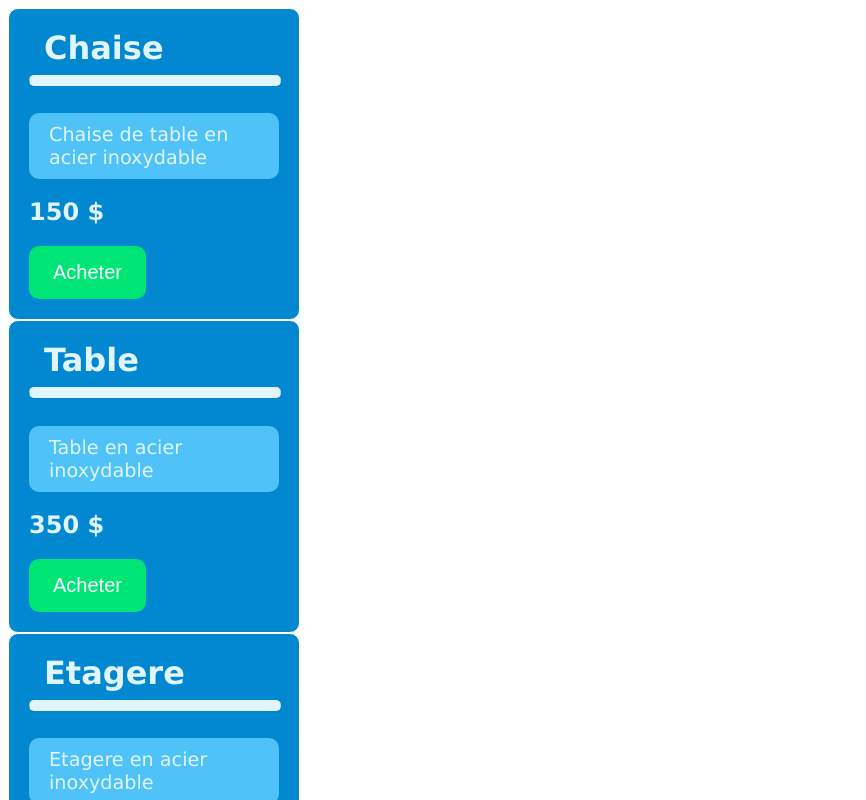
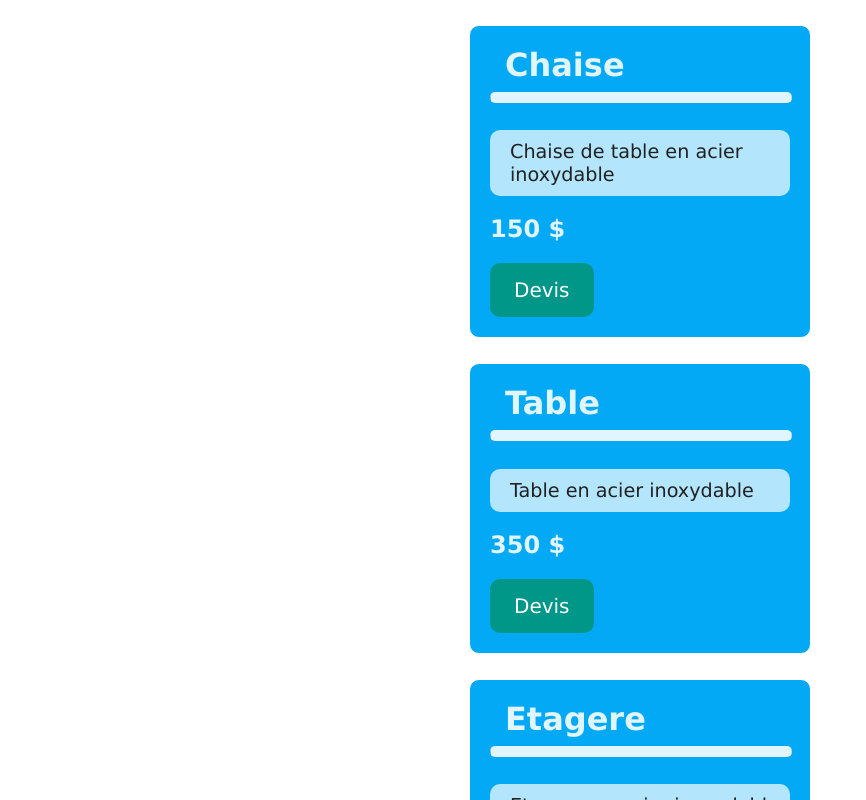
Before and after one commit to FayxChance/marketpalace, an Angular app: page / in a window 1280 px wide. Shown: the top 800 px of the page, without its empty margins (0-866 px from the left). Built offline with nearby package versions, Linux system fonts and the light colour scheme.

Commit message:
Modify css

```diff
--- a/src/app/product/product.component.css
+++ b/src/app/product/product.component.css
@@ -1,21 +1,27 @@
+* {
+  font-family: "Lucida Sans", "Lucida Sans Regular", "Lucida Grande",
+    "Lucida Sans Unicode", Geneva, Verdana, sans-serif;
+}
+
 .card {
   display: flex;
   flex-direction: column;
-  background-color: #0288D1;
-  width: 250px;
+  background-color: #03a9f4;
+  width: 300px;
   height: fit-content;
   padding: 20px;
   border: 1px white solid;
   border-radius: 10px;
-  font-family: 'Lucida Sans', 'Lucida Sans Regular', 'Lucida Grande', 'Lucida Sans Unicode', Geneva, Verdana, sans-serif;
+
+  margin: 25px auto;
 }
 
 .card-id {
   display: none;
 }
 
-.name-hz{
-  border-top: 10px solid #E1F5FE ;
+.name-hz {
+  border-top: 10px solid #e1f5fe;
   width: 100%;
   border-radius: 5px;
 }
@@ -24,29 +30,41 @@
   margin-top: 0px;
   margin-left: 15px;
   margin-bottom: 0px;
-  color: #E1F5FE;
+  color: #e1f5fe;
 }
 
 .card-description {
   word-wrap: normal;
-  color: #E1F5FE;
+  color: #212121;
   font-size: larger;
-  background-color: #4FC3F7;
+  background-color: #b3e5fc;
   padding: 10px;
   padding-left: 20px;
   border-radius: 10px;
 }
 
 .card-price {
-  font-family: 'Lucida Sans', 'Lucida Sans Regular', 'Lucida Grande', 'Lucida Sans Unicode', Geneva, Verdana, sans-serif;
-  color: #E1F5FE;
+  color: #e1f5fe;
   font-size: x-large;
   font-weight: bold;
   margin-bottom: 20px;
 }
 
 .card-button {
-  background-color : #00E676 ;
+  background-color: #009688;
+  border: none;
+  color: white;
+  text-decoration: none;
+  font-size: 20px;
+  display: inline-block;
+  text-align: center;
+  padding: 15px 24px;
+  border-radius: 10px;
+  transition: 0.2s;
+}
+
+.card-button:hover {
+  background-color: #14e7d2;
   border: none;
   color: white;
   text-decoration: none;
@@ -56,3 +74,43 @@
   padding: 15px 24px;
   border-radius: 10px;
 }
+
+.delivery-footer {
+  background-color: #009688;
+  margin: 15px 0px;
+  border-radius: 15px;
+  padding: 10px;
+}
+
+.input-distance {
+  width: 100px;
+  margin-right: 20px;
+
+  font-size: 20px;
+  margin: 15px 10px;
+}
+
+.button-distance {
+  background-color: #ffffff;
+  border: none;
+  color: #212121;
+  text-decoration: none;
+  font-size: 15px;
+  display: inline-block;
+  text-align: center;
+  padding: 7px 12px;
+  border-radius: 10px;
+  transition: 0.2s;
+}
+
+.button-distance:hover {
+  background-color: #bdbdbd;
+  border: none;
+  color: #212121;
+  text-decoration: none;
+  font-size: 15px;
+  display: inline-block;
+  text-align: center;
+  padding: 7px 12px;
+  border-radius: 10px;
+}
--- a/src/app/product/product.component.html
+++ b/src/app/product/product.component.html
@@ -8,25 +8,30 @@
     <input
       class="card-button"
       type="button"
-      value="Acheter"
+      value="Devis"
       (click)="onSelect(product)"
     />
   </div>
-  <div *ngIf="selectedProduct && selectedProduct.id == product.id">
+  <div
+    *ngIf="selectedProduct && selectedProduct.id == product.id"
+    class="delivery-footer"
+  >
     <label for="distance">Distance de livraison :</label>
     <input
+      class="input-distance"
       type="number"
       id="distance"
       [(ngModel)]="distance"
-      placeholder="distance"
+      placeholder="Distance"
     />
     <input
+      class="button-distance"
       type="button"
       value="Frais de livraison"
       (click)="deliveryPriceRequest(selectedProduct)"
     />
     <div *ngIf="deliveryPrice">
-      <p>{{ deliveryPrice }}</p>
+      <p>Frais de port : {{ deliveryPrice }}</p>
       <label for="total-price">Prix total : </label>
       <span>{{ totalPrice }}</span>
     </div>
--- a/src/app/product/product.component.ts
+++ b/src/app/product/product.component.ts
@@ -1,48 +1,41 @@
 import { Component, OnInit } from '@angular/core';
-import { Product } from "../product";
-import { PRODUCTS } from "../mock-products";
-import { RequestService } from "../request/request.service";
+import { Product } from '../product';
+import { PRODUCTS } from '../mock-products';
+import { RequestService } from '../request/request.service';
 import { Observable, of } from 'rxjs';
 
 @Component({
   selector: 'app-product',
   templateUrl: './product.component.html',
-  styleUrls: ['./product.component.css']
+  styleUrls: ['./product.component.css'],
 })
 export class ProductComponent implements OnInit {
+  selectedProduct?: Product;
+  distance?: number;
+  products = PRODUCTS;
+  deliveryPrice?: number;
+  totalPrice?: number;
 
-  selectedProduct ?: Product;
-  distance ?: number;
-  products = PRODUCTS;
-  deliveryPrice ?: number;
-  totalPrice ?: number;
-  onSelect(product : Product): void {
+  onSelect(product: Product): void {
     this.selectedProduct = product;
     this.distance = undefined;
     this.deliveryPrice = undefined;
     this.totalPrice = undefined;
   }
 
-  deliveryPriceRequest(product : Product) :  void {
+  deliveryPriceRequest(product: Product): void {
     if (this.distance) {
-      var params = {"weight" : product.weight, "distance" : this.distance};
+      var params = { weight: product.weight, distance: this.distance };
       var value = this.requestService.get(params);
-      value.subscribe( (value) => {
-        console.log(value)
-        this.deliveryPrice = value["deliveryCost"];
-        if ( this.deliveryPrice)
+      value.subscribe((value) => {
+        this.deliveryPrice = value['deliveryCost'];
+        if (this.deliveryPrice)
           this.totalPrice = this.deliveryPrice + product.price;
       });
-        //this.deliveryPrice = value["deliveryCost"].valueOf());
-
     }
-
   }
 
-  constructor(private requestService: RequestService) { }
+  constructor(private requestService: RequestService) {}
 
-  ngOnInit(): void {
-
-  }
-
+  ngOnInit(): void {}
 }
--- a/src/app/request/request.service.ts
+++ b/src/app/request/request.service.ts
@@ -2,21 +2,22 @@ import { Injectable } from '@angular/core';
 import { HttpClient, HttpParams } from '@angular/common/http';
 import { Observable } from 'rxjs';
 @Injectable({
-  providedIn: 'root'
+  providedIn: 'root',
 })
 export class RequestService {
+  private readonly URL = 'https://marketpalace.azurewebsites.net/request/';
+  private readonly URL_LOCAL = 'http://localhost:3000/request/';
 
-  private readonly URL = 'https://marketpalace.azurewebsites.net/request/';
-  private readonly URL_LOCAL = "http://localhost:3000/request/"
+  constructor(private http: HttpClient) {}
 
-  constructor(private http: HttpClient) { }
-
-  public get(options?: any) : Observable<{"deliveryCost" : number}> {
+  public get(options?: any): Observable<{ deliveryCost: number }> {
     const params = {
-        params : new HttpParams({fromString : "weight="+ options["weight"] + "&dist="+options['distance']}),
-        responseType : "json" as const,
+      params: new HttpParams({
+        fromString:
+          'weight=' + options['weight'] + '&dist=' + options['distance'],
+      }),
+      responseType: 'json' as const,
     };
-    console.log(params);
-    return this.http.get<{"deliveryCost" : number}>(this.URL,params);
+    return this.http.get<{ deliveryCost: number }>(this.URL, params);
   }
 }
```
